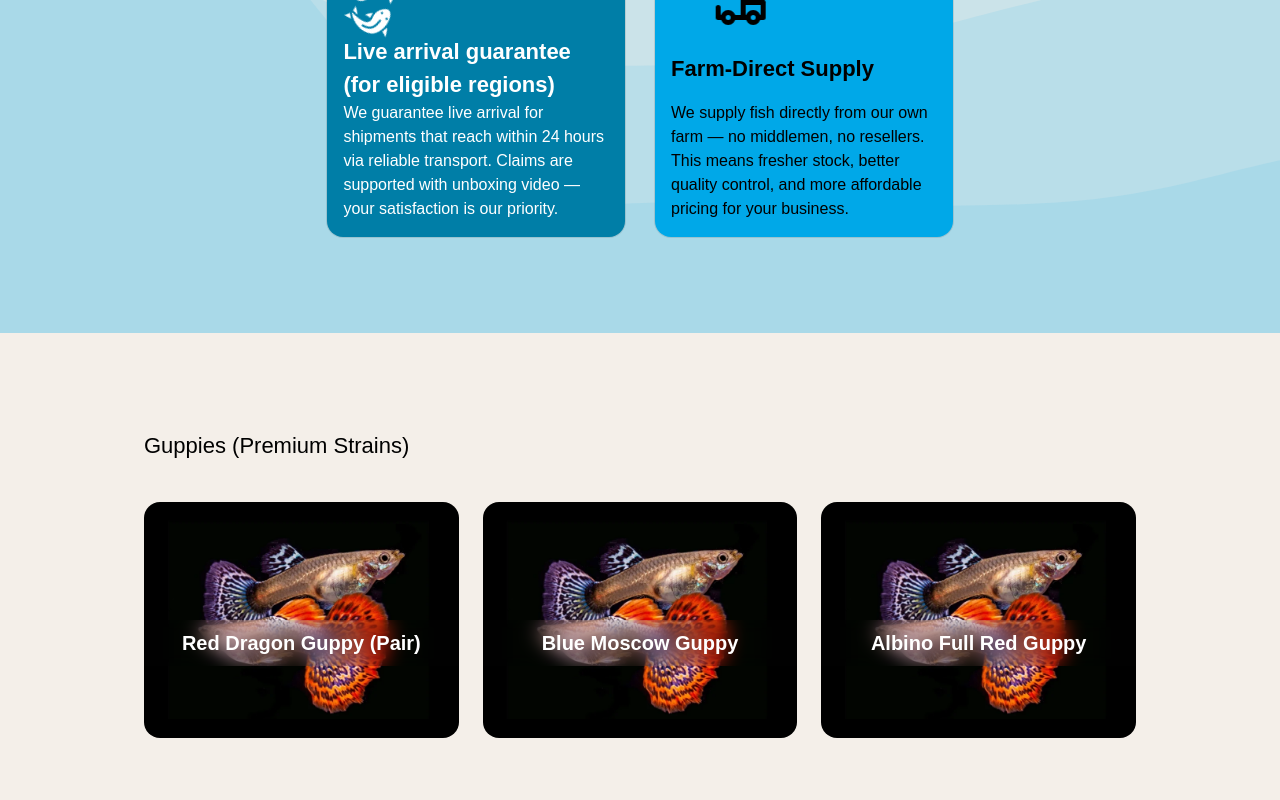
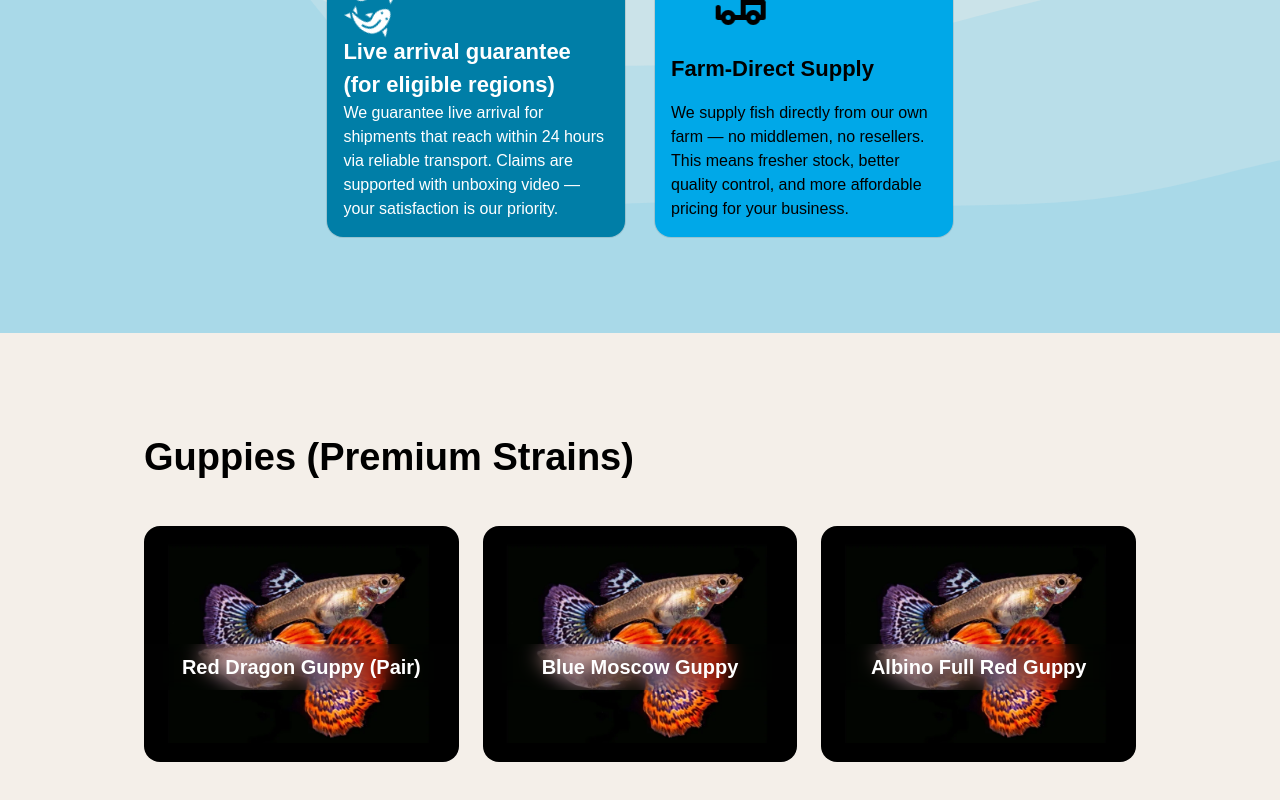
Before and after one commit to thamarai07/grow_fish, a Next.js app: page / in a window 1280 px wide. Shown: the part 1292-2092 px from the top of the page. Built offline with nearby package versions, Linux system fonts and the light colour scheme.

Commit message:
images updated

```diff
--- a/src/component/Product/index.jsx
+++ b/src/component/Product/index.jsx
@@ -4,17 +4,23 @@ export default function Products() {
   return (
     <>
       <div className="max-w-[992px] m-auto py-24">
-        <p className="text-[22px]">Guppies (Premium Strains)</p>
+        {fish.map((item) => (
+          <>
+            <p className="text-[38px] font-semibold">{item.title}</p>
             <div className="flex gap-6 mt-10">
-          {fish.map((img, index) => (
+              {item.content.map((img, index) => (
                 <>
                   <div key={index} className="relative">
-                <img src={img.img} className="w-[100%] block rounded-2xl"   />
-                <p className="absolute top-[50%] text-center py-2  z-50 text-[20px] fish_name text-white w-[100%] font-semibold">{img.name}</p>
+                    <img src={img.img} className="w-[100%] block rounded-2xl" />
+                    <p className="absolute top-[50%] text-center py-2  z-50 text-[20px] fish_name text-white w-[100%] font-semibold">
+                      {img.name}
+                    </p>
                   </div>
                 </>
               ))}
             </div>
+          </>
+        ))}
       </div>
     </>
   );
--- a/src/utils/content.js
+++ b/src/utils/content.js
@@ -1,4 +1,7 @@
 export const fish = [
+  {
+    title: "Guppies (Premium Strains)",
+    content: [
       {
         id: 1,
         name: "Red Dragon Guppy (Pair)",
@@ -17,4 +20,6 @@ export const fish = [
         category: "Guppies",
         img: "/fishes/fish.webp",
       },
+    ],
+  },
 ];
```
Lines whose indentation alone changed are shown as unchanged.
